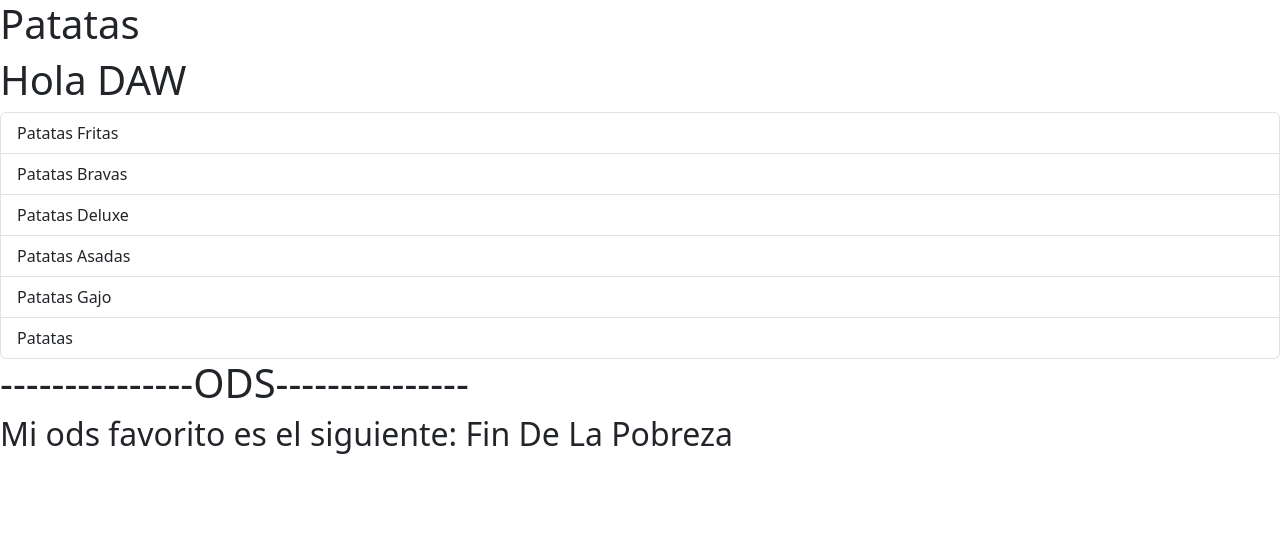
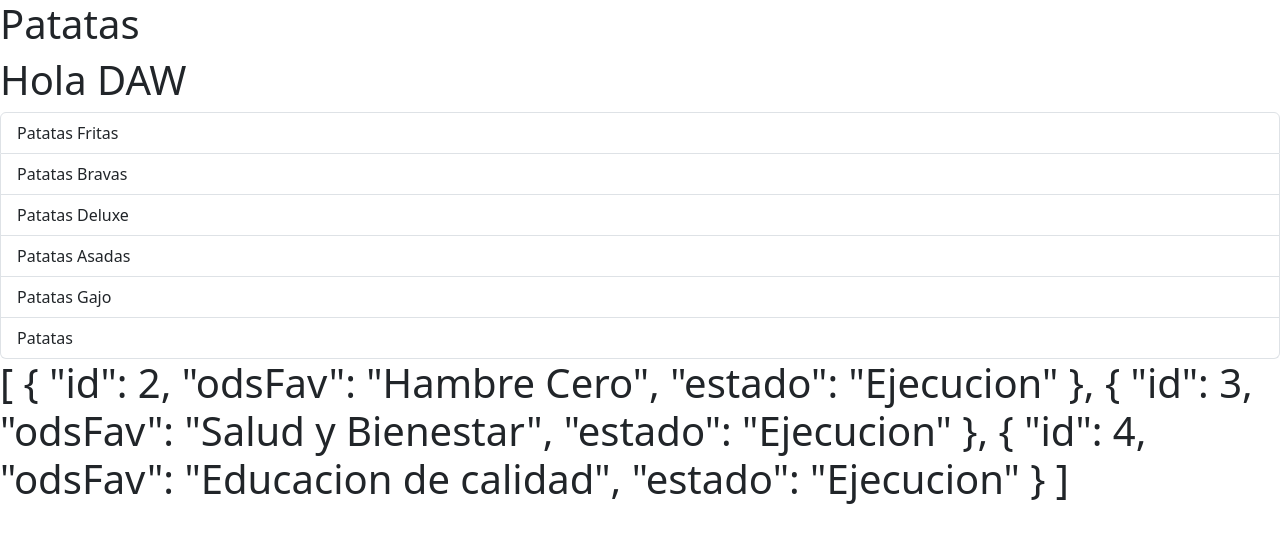
Before and after one commit to DeityLimon/HolaMundoReact, a React (Vite) app in the folder HolaMundo/: page / in a window 1280 px wide. Shown: the top 542 px of the page. Built offline with nearby package versions, Linux system fonts and the light colour scheme.

Commit message:
add function filter json

```diff
--- a/HolaMundo/src/components/ods.tsx
+++ b/HolaMundo/src/components/ods.tsx
@@ -22,18 +22,34 @@ function ods(){
             id:1,
             odsFav:listaODS.ods1,
             estado:'Rechazado'
+        },
+        {
+            id:2,
+            odsFav:listaODS.ods2,
+            estado:'Ejecucion'
+        },
+        {
+            id:3,
+            odsFav:listaODS.ods3,
+            estado:'Ejecucion'
+        },
+        {
+            id:4,
+            odsFav:listaODS.ods4,
+            estado:'Ejecucion'
         }
     ];
 
 
     let odsFav = listaODS.ods1;
 
-    return(
-        <div>
-            <h1>---------------ODS---------------</h1>
-            <h2>Mi ods favorito es el siguiente: {odsFav}</h2>
-        </div>
-    )
+    function filtrarProyectosClimaticos(ods : InterfazSostenible[]):InterfazSostenible[]{
+        return ods.filter(o => o.estado === 'Ejecucion');
+    }
+
+    const resultadoJSON = filtrarProyectosClimaticos(odsAlumnos);
+
+    return( <h1>{JSON.stringify(resultadoJSON, null, 3)}</h1>)
 }
 
 export default ods
```
